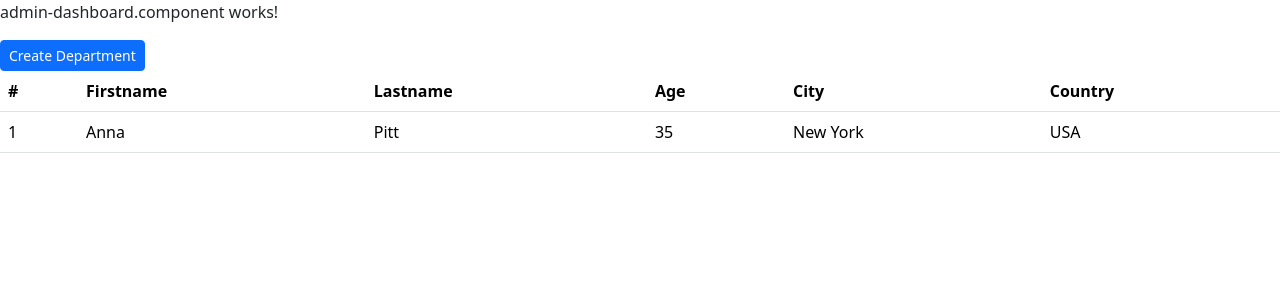
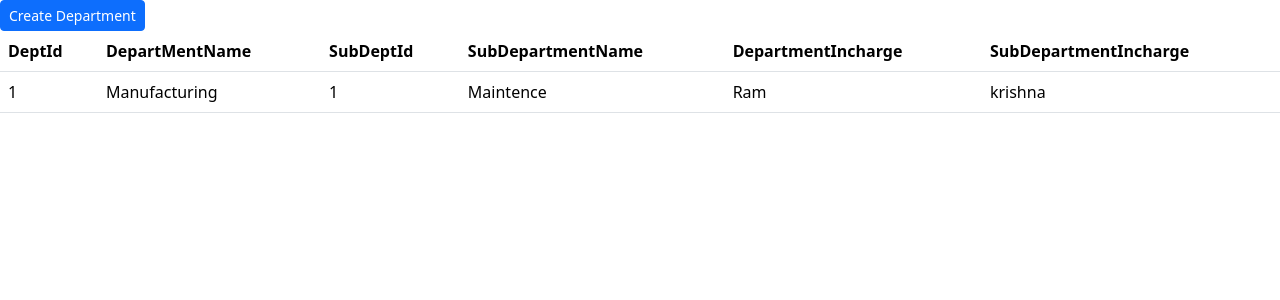
Before and after one commit to uday-kurumana/non-stand-alone-application, an Angular app: page / in a window 1280 px wide. Shown: the top 300 px of the page. Built offline with nearby package versions, Linux system fonts and the light colour scheme; data requests are answered from the project's data file.

Commit message:
Implemented for loop in department component

```diff
--- a/db.json
+++ b/db.json
@@ -22,7 +22,8 @@
             "departmentIncharge": "Ram",
             "subDepartmentIncharge": "krishna"
         }
-    ]
+      ]
+
 
 
     }
--- a/src/app/Test-services/data-service.service.ts
+++ b/src/app/Test-services/data-service.service.ts
@@ -14,5 +14,15 @@
         return this.http.get<any[]>(`${this.apiUrl}/posts`);
       }
 
+      departments(): Observable<IDepartment[]> {
+        return this.http.get<IDepartment[]>(`${this.apiUrl}/departments`);
+      }
+
+      // getDepartmentById(id: number): Observable<any> {
+      //   return this.http.get<any>(`${this.apiUrl}/departments/${id}`);
+      // }
+      // createDepartment(department: any): Observable<any> {
+      //   return this.http.post<any>(`${this.apiUrl}/departments`, department);
+      // }
       // Add other CRUD methods as needed
     }
--- a/src/app/admin-dashboard.component/admin-dashboard.component.html
+++ b/src/app/admin-dashboard.component/admin-dashboard.component.html
@@ -1,27 +1,27 @@
-<p>admin-dashboard.component works!</p>
+<!-- <p>admin-dashboard.component works!</p> -->
 <div>
     <button type="button" class="btn btn-primary btn-sm">Create Department</button>
 </div>
 <div class="table-responsive">
   <table class="table">
         <thead>
-      <tr>
-        <th>#</th>
-        <th>Firstname</th>
-        <th>Lastname</th>
-        <th>Age</th>
-        <th>City</th>
-        <th>Country</th>
+      <tr >
+        <th>DeptId</th>
+        <th>DepartMentName</th>
+        <th>SubDeptId</th>
+        <th>SubDepartmentName</th>
+        <th>DepartmentIncharge</th>
+        <th>SubDepartmentIncharge</th>
       </tr>
     </thead>
     <tbody>
-      <tr>
-        <td>1</td>
-        <td>Anna</td>
-        <td>Pitt</td>
-        <td>35</td>
-        <td>New York</td>
-        <td>USA</td>
+      <tr *ngFor="let departmentItem of departmentArray">
+        <td>{{ departmentItem.deptId}}</td>
+        <td>{{departmentItem.departmentName}}</td>
+        <td>{{departmentItem.subDeptId}}</td>
+        <td>{{departmentItem.subdepartmentName}}</td>
+        <td>{{departmentItem.departmentIncharge}}</td>
+        <td>{{departmentItem.subDepartmentIncharge}}</td>
       </tr>
     </tbody>
   </table>
--- a/src/app/admin-dashboard.component/admin-dashboard.component.ts
+++ b/src/app/admin-dashboard.component/admin-dashboard.component.ts
@@ -8,12 +8,21 @@ import { DataService } from '../Test-services/data-service.service';
   styleUrl: './admin-dashboard.component.scss'
 })
 export class AdminDashboardComponent {
+  departmentArray: IDepartment[] = [];
 
   constructor(private dataService: DataService) { }
 
   ngOnInit(): void {
-    this.dataService.getPosts().subscribe(posts => {
-      console.log(posts);
+    this.dataService.departments().subscribe(department => {
+      console.log("department item"+department[0].departmentName);
+      console.log("department item"+JSON.stringify(department))
+      console.log("before departmentarray  object before"+this.departmentArray);
+
+
+      this.departmentArray  = department;
+
+
+      console.log("department data fetched successfully"+this.departmentArray);
     });
 
 }
```
Also changed, not shown: src/app/department.interface.ts (added, +8 -0 lines), setup.txt, 1 other file (tests, documents, lock files or other folders).
